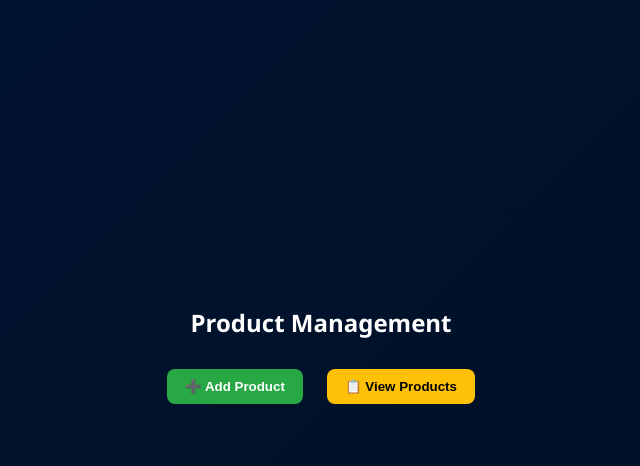
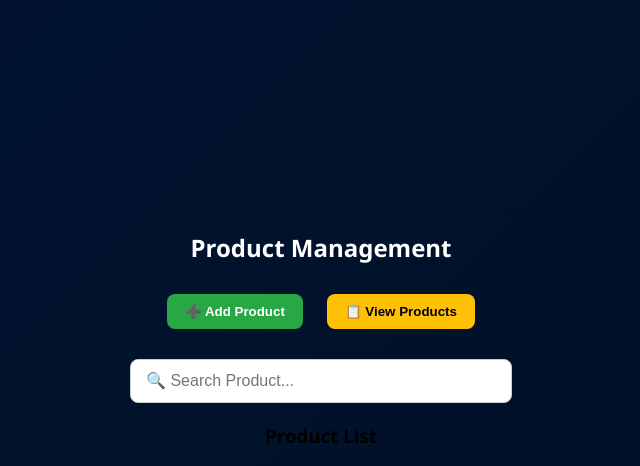
Before and after one commit to Nazirudeen/inventory-management-system, a Flask app: page /products-page in a window 1280 px wide. Shown: the part 40-506 px from the top of the page, without its empty margins (319-959 px from the left). Run offline with Flask 3, Linux system fonts and the light colour scheme.

Commit message:
Add product search and improve product list UI

```diff
--- a/static/style.css
+++ b/static/style.css
@@ -823,3 +823,25 @@ table {
     width: 100%;
     margin: 0 auto;
 }
+
+/* search box */
+.search-box {
+    display: flex;
+    justify-content: center;
+    margin: 20px 0;
+}
+
+#searchProduct {
+    width: 350px;
+    padding: 12px 15px;
+    border: 1px solid #ccc;
+    border-radius: 8px;
+    font-size: 16px;
+    outline: none;
+    transition: 0.3s;
+}
+
+#searchProduct:focus {
+    border-color: #3b82f6;
+    box-shadow: 0 0 5px rgba(59,130,246,0.4);
+}
--- a/templates/products.html
+++ b/templates/products.html
@@ -28,7 +28,13 @@
     </div>
 
     <!-- PRODUCT LIST CARD -->
-    <div id="listBox" class="card wide center" style="display:none;">
+    <div class="search-box">
+    <input
+        type="text"
+        id="searchProduct"
+        placeholder="🔍 Search Product..."
+        onkeyup="searchProduct()">
+    </div>
         <h3>Product List</h3>
 
         <table>
@@ -166,6 +172,21 @@ function deleteProduct(id) {
     alert("Network error. Please try again.");
 });
 }
+function searchProduct() {
+    let input = document.getElementById("searchProduct").value.toLowerCase();
+
+    let rows = document.querySelectorAll("#productTable tr");
+
+    rows.forEach(row => {
+        let productName = row.cells[0].innerText.toLowerCase();
+
+        if (productName.includes(input)) {
+            row.style.display = "";
+        } else {
+            row.style.display = "none";
+        }
+    });
+}
 </script>
 
 {% endblock %}
```
